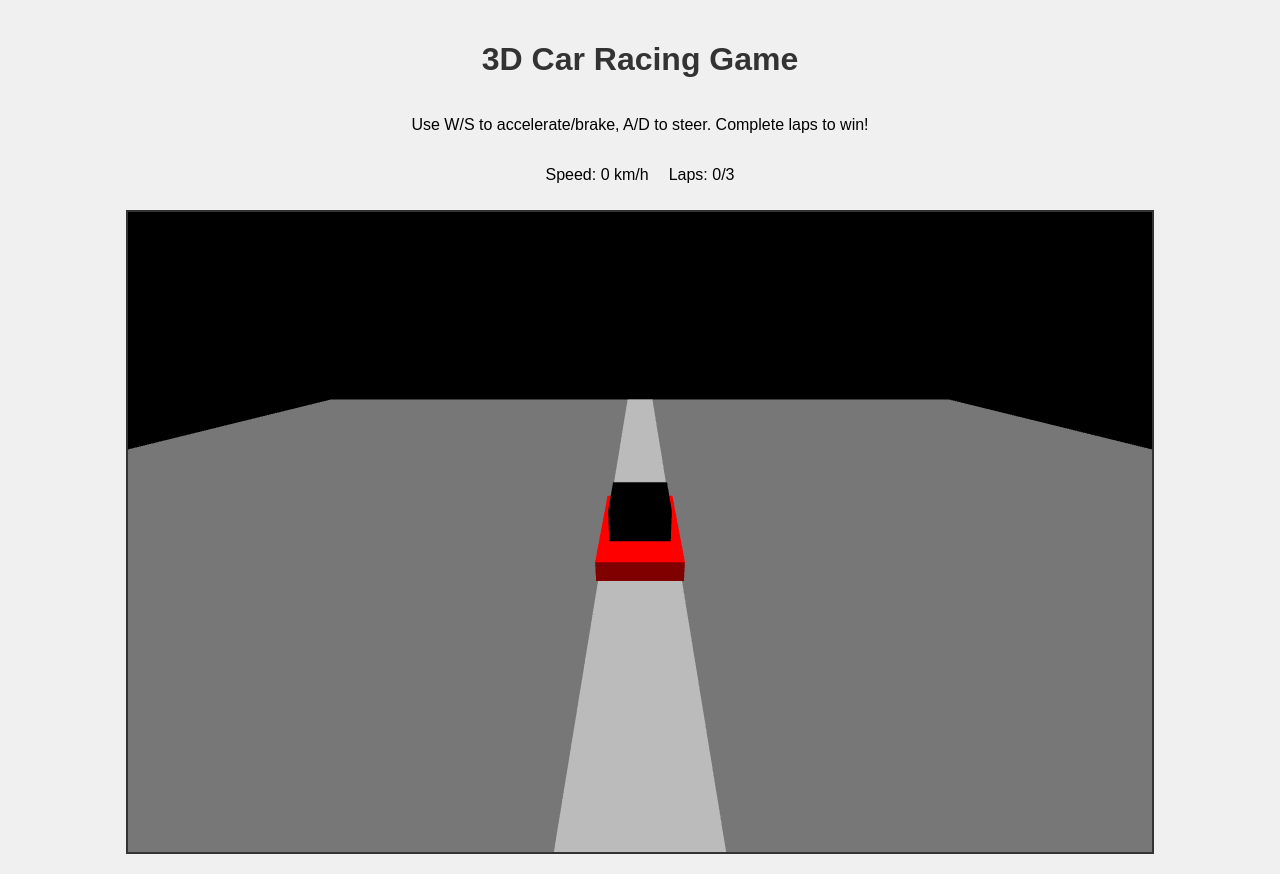
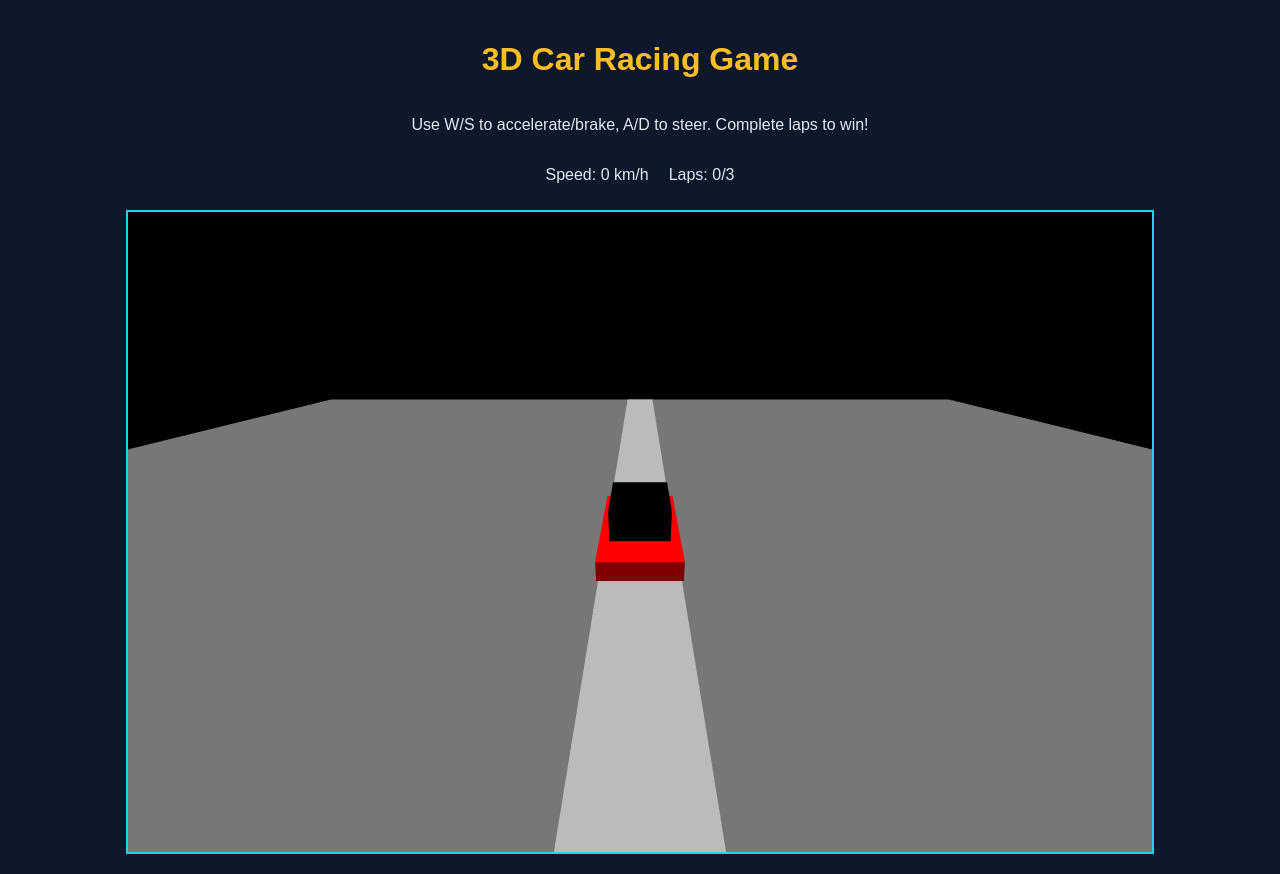
Before and after one commit to Sujan-Naik/Grok-Web-Game, a plain HTML site: page index.html in a window 1280 px wide. Drawn offline with nearby package versions, Linux system fonts and the light colour scheme; animation ran at ten frames a second.

Commit message:
Update colors to a cohesive dark theme (background, text, header, and game container).

```diff
--- a/styles.css
+++ b/styles.css
@@ -3,12 +3,13 @@ body {
     display: flex;
     flex-direction: column;
     align-items: center;
-    background-color: #f0f0f0;
+    background-color: #0f172a;
+    color: #e2e8f0;
     margin: 0;
     padding: 20px;
 }
 h1 {
-    color: #333;
+    color: #fbbf24;
 }
 #ui {
     display: flex;
@@ -16,8 +17,8 @@ h1 {
     margin-bottom: 10px;
 }
 #gameContainer {
-    border: 2px solid #333;
-    background-color: #87ceeb;
+    border: 2px solid #22d3ee;
+    background-color: #1e293b;
 }
 #gameContainer canvas {
     display: block;
```
